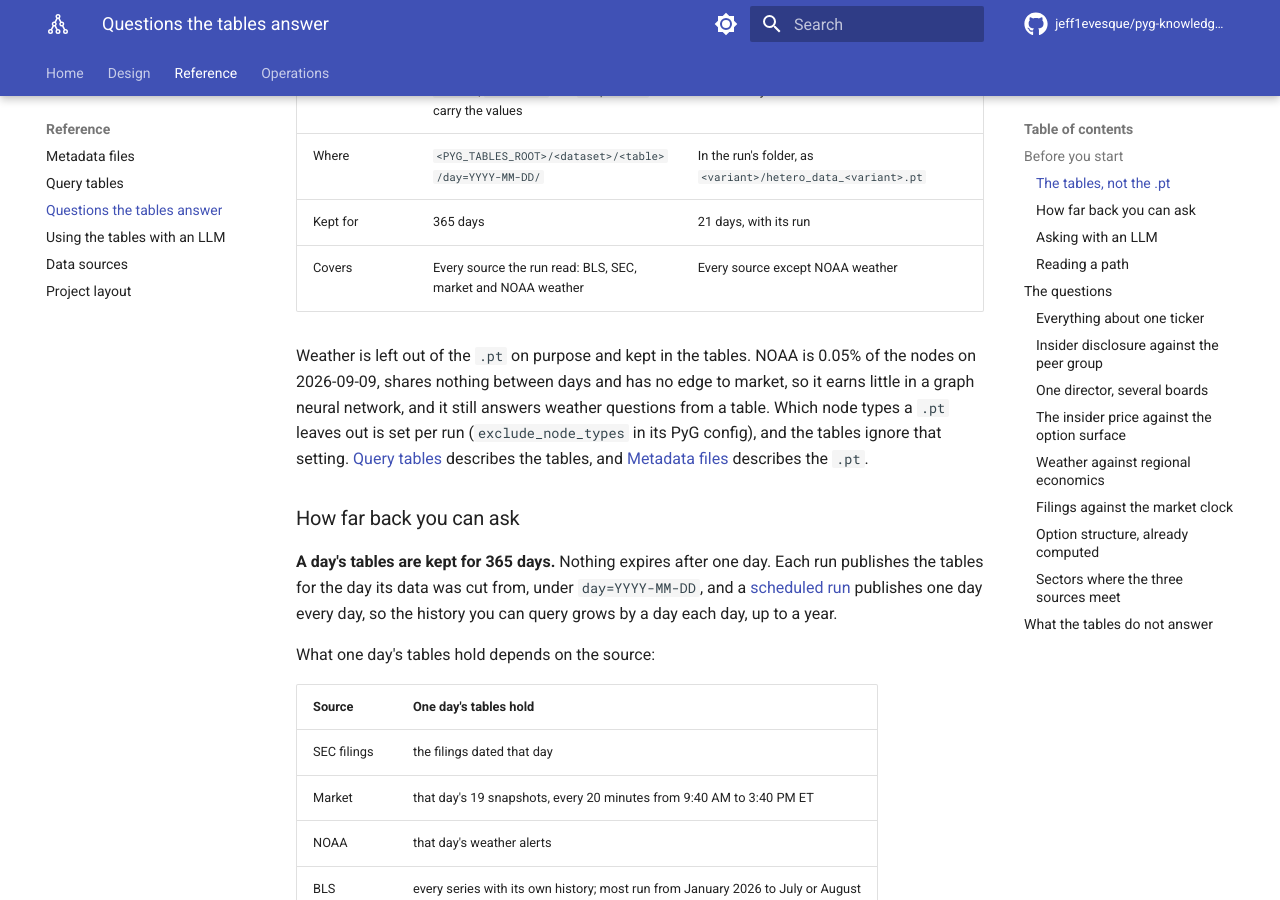
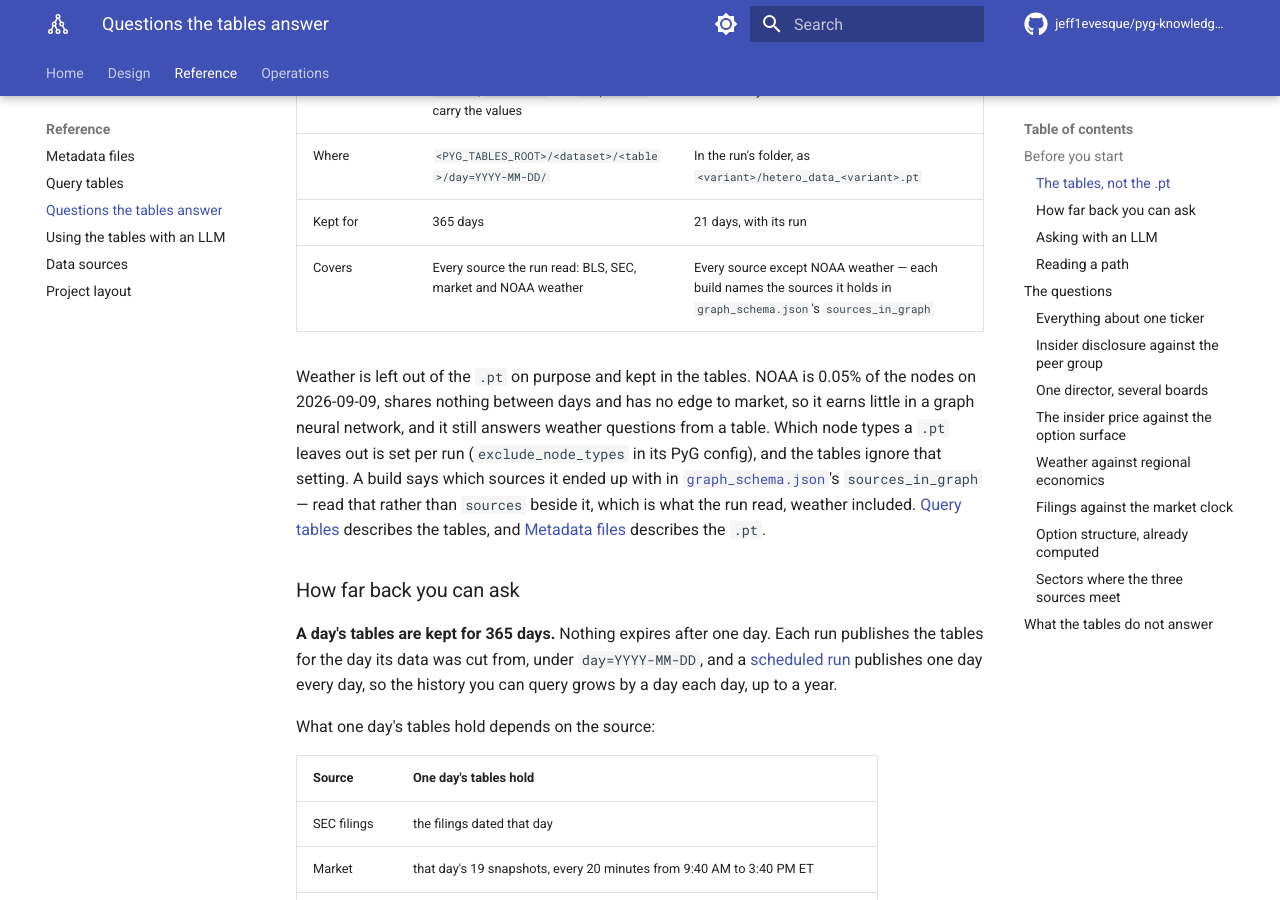
Before and after one commit to jeff1evesque/pyg-knowledge-graph-builder, an MkDocs documentation site: the page built from documentation/reference/questions.md, in a window 1280 px wide and 900 px high, scrolled down 747 px. Built offline with MkDocs 1.6.1 and Material for MkDocs 9.7.7, drawn with Linux system fonts in a browser that asks for light colours; comment, search, counter and statistics services are not loaded.

Commit message:
#419: questions.md, the field that says which sources a .pt holds

```diff
--- a/documentation/reference/questions.md
+++ b/documentation/reference/questions.md
@@ -23,14 +23,17 @@ A run publishes two different things. This page uses only the first.
 | Names, text and dates | Yes. Every row carries a URI, and `facts/`, `entities/` and `snapshots/` carry the values | No. A row is a position, and `node_index/` says which entity it is |
 | Where | `<PYG_TABLES_ROOT>/<dataset>/<table>/day=YYYY-MM-DD/` | In the run's folder, as `<variant>/hetero_data_<variant>.pt` |
 | Kept for | 365 days | 21 days, with its run |
-| Covers | Every source the run read: BLS, SEC, market and NOAA weather | Every source except NOAA weather |
+| Covers | Every source the run read: BLS, SEC, market and NOAA weather | Every source except NOAA weather — each build names the sources it holds in `graph_schema.json`'s `sources_in_graph` |
 
 Weather is left out of the `.pt` on purpose and kept in the tables. NOAA is
 0.05% of the nodes on 2026-09-09, shares nothing between days and has no edge to
 market, so it earns little in a graph neural network, and it still answers
 weather questions from a table. Which node types a `.pt` leaves out is set per
 run (`exclude_node_types` in its PyG config), and the tables ignore that
-setting. [Query tables](tables.md) describes the tables, and
+setting. A build says which sources it ended up with in
+[`graph_schema.json`](outputs.md#what-the-graph-is-made-of)'s `sources_in_graph`
+— read that rather than `sources` beside it, which is what the run read, weather
+included. [Query tables](tables.md) describes the tables, and
 [Metadata files](outputs.md) describes the `.pt`.
 
 ### How far back you can ask
```
